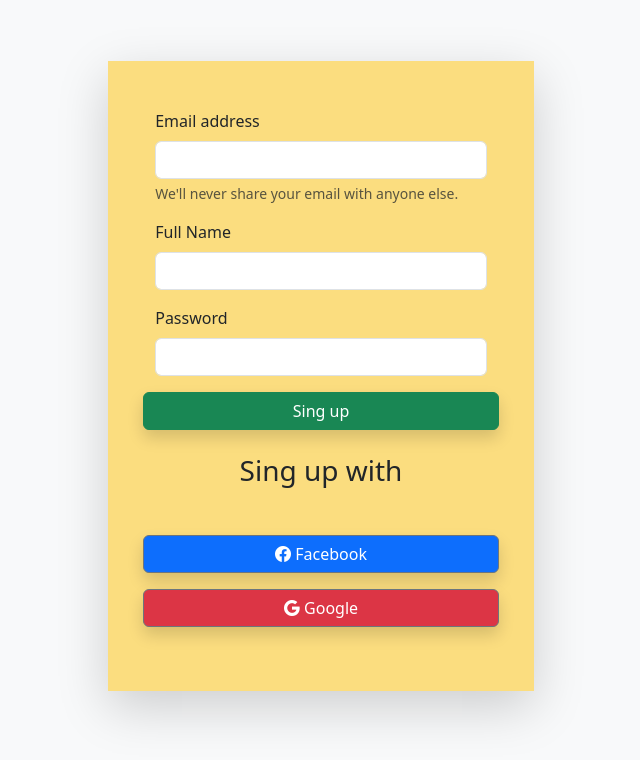
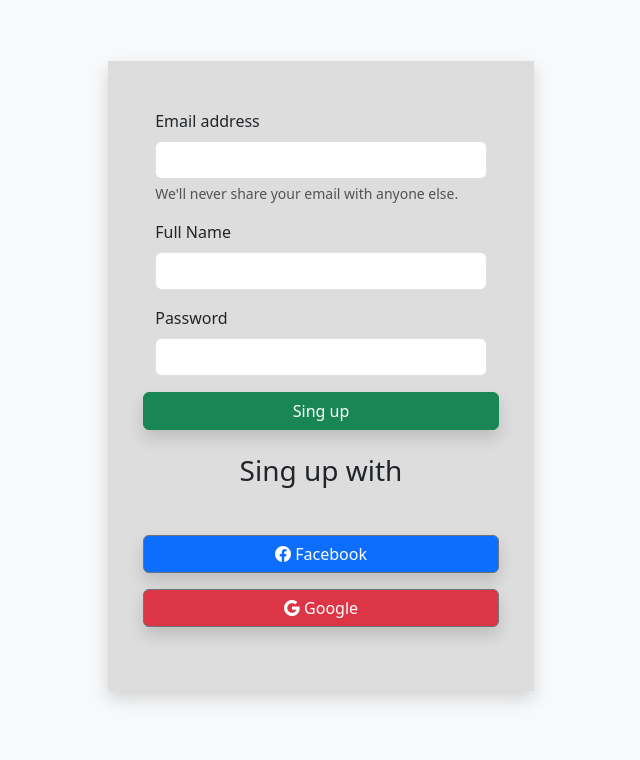
Before and after one commit to No-Country/c10-19-t-flask, a Vue app in the folder app-gestion-finanzas/: page /singup in a window 1280 px wide. Shown: the top 760 px of the page, without its empty margins (319-959 px from the left). Built offline with nearby package versions, Linux system fonts and the light colour scheme.

Commit message:
color changed sing up form

```diff
--- a/app-gestion-finanzas/src/views/SingUpForm.vue
+++ b/app-gestion-finanzas/src/views/SingUpForm.vue
@@ -34,7 +34,7 @@
     <div class="container-fluid bg-body-tertiary">
 
       <form class="row d-flex align-items-center justify-content-center wv-100 vh-100">
-        <div class="col-12 col-sm-10 col-md-6 col-lg-4 py-5 shadow-lg bg-warning mb-5" style="--bs-bg-opacity: .5;">
+        <div class="col-12 col-sm-10 col-md-6 col-lg-4 py-5 shadow mb-5" style="--bs-bg-opacity: .5; background-color: #DDDDDD;" >
 
       <div class="mb-3">
         <div class="row justify-content-center">
```
